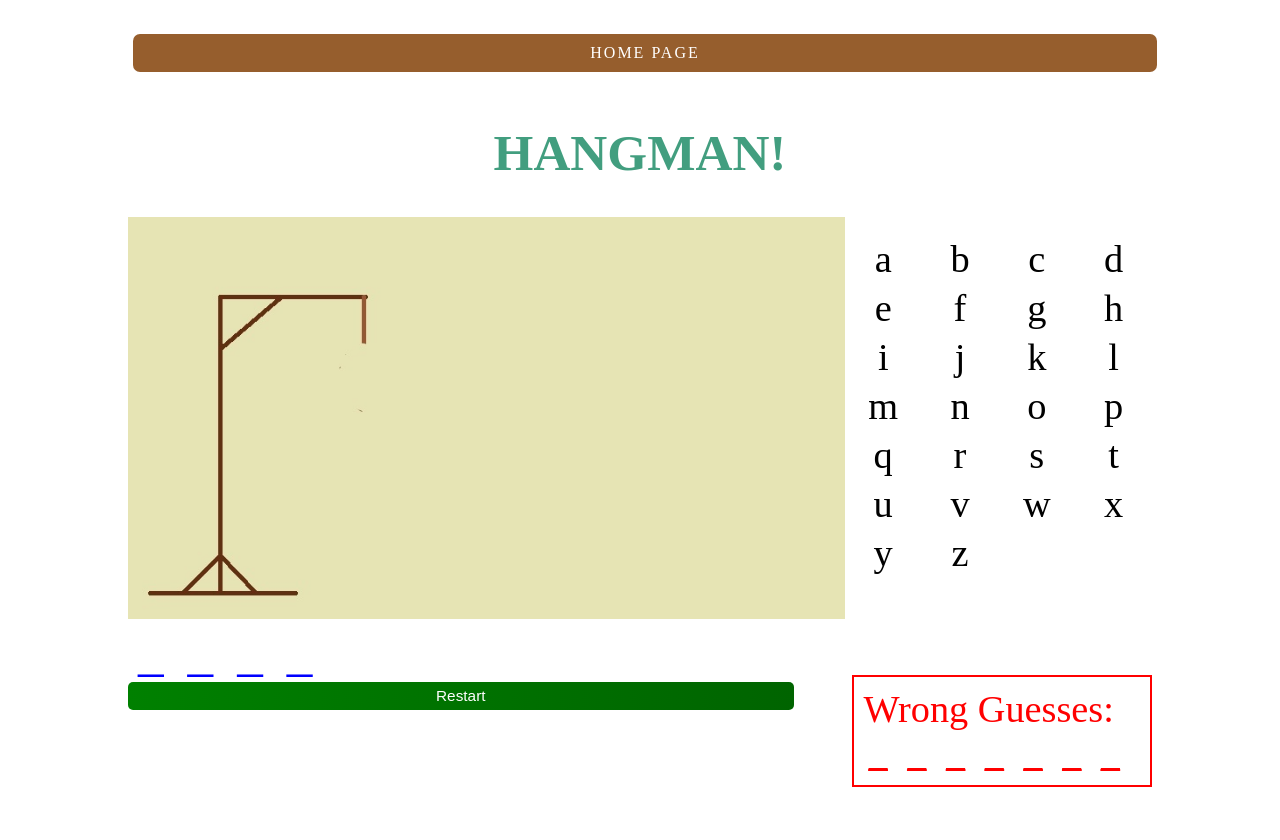
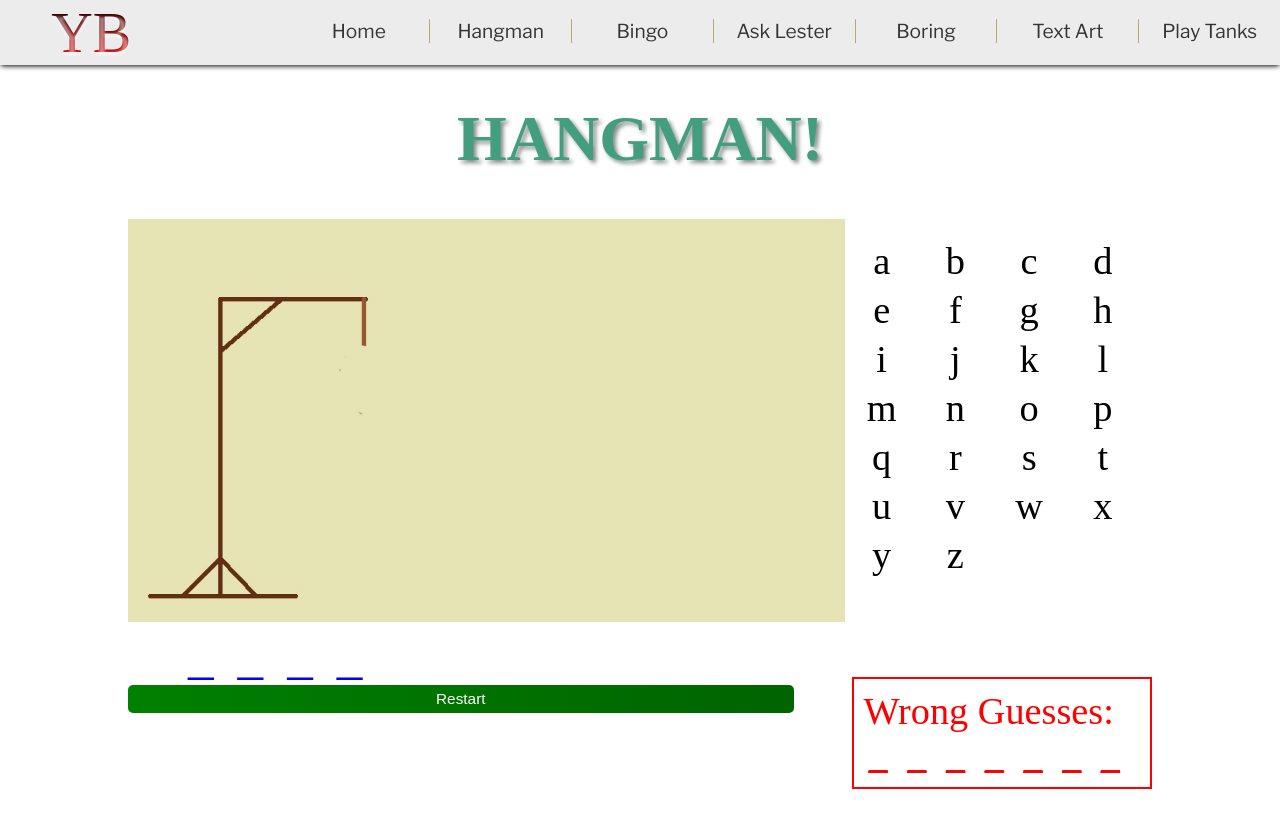
Before and after one commit to benwalley/yo-bro, a PHP site: page /hangman in a window 1280 px wide. Before the commit the page ends 787 px from the top, so only its background shows below. Run offline with PHP 8.4, Linux system fonts and the light colour scheme; some libraries are stand-ins or nearby versions; some web fonts are replaced.

Commit message:
finished header, and added it to hangman, and adjusted hangman to be more mobile friendly.

```diff
--- a/website/hangman/css/gameplay.css
+++ b/website/hangman/css/gameplay.css
@@ -1,6 +1,5 @@
 body {
-	width:80%;
-	margin:auto;
+
 }
 
 input {
@@ -9,29 +8,65 @@ input {
 	margin:2px;
 }
 
-h1 {
-	text-align:center;
-	font-size:4vw;
-	color:#429E7F;
+
+
+@media (orientation:landscape){
+	#gameplay {
+		width:70%;
+		float:left;
+	}
+
+	h1 {
+		text-shadow:3px 3px 4px #838a88;
+		margin-top:0;
+		text-align:center;
+		font-size:5vw;
+		color:#429E7F;
+	}
+}
+@media (orientation:portrait){
+	#gameplay {
+		width:100%;
+		float:left;
+	}
+
+	h1 {
+		text-shadow:1px 7px 7px #919191;
+		margin-top:0;
+		text-align:center;
+		font-size:9vw;
+		color:#429E7F;
+	}
 }
 
-#gameplay {
+@media (orientation:landscape){
+	button{
+		float:left;
+		width:65%;
+		background: linear-gradient(90deg, green, darkgreen);
+		color:white;
+		font-size:1.2vw;
+		padding:5px;
+		border:none;
+		border-radius:5px;
+	}
+}
 
+@media (orientation:portrait){
+	button{
+		float:left;
+		width:65%;
+		margin-left:15%;
+		background: linear-gradient(90deg, green, darkgreen);
+		color:white;
+		font-size:6vw;
+		padding:5px;
+		border:none;
+		border-radius:5px;
+		margin-bottom:10%;
+	}
+}
 
-	width:70%;
-	float:left;
-
-}
-button{
-	float:left;
-	width:65%;
-	background: linear-gradient(90deg, green, darkgreen);
-	color:white;
-	font-size:1.2vw;
-	padding:5px;
-	border:none;
-	border-radius:5px;
-}
 
 button:hover{
 
@@ -43,17 +78,79 @@ img{
 
 }
 
+#main{
+	width:80%;
+	margin-left:10%;
+}
 
 
-}
-#wrong {
-	height:100%;
-	width:20%;
-	margin:0;
-	float:left;
-	margin-top:30px;
+@media (orientation:landscape) {
+	.topSpacer{
+		display:block;
+		width:100%;
+		height:8vw;
+		float:left;
+
+	}
+
 }
 
+@media (orientation:portrait) {
+	.topSpacer{
+		display:block;
+		width:100%;
+		height:17vw;
+		float:left;
+
+	}
+
+}
+
+@media (orientation: landscape){
+	#wrong {
+		height:100%;
+		width:20%;
+		margin:0;
+		float:left;
+		margin-top:30px;
+	}
+
+	#wrong {
+
+		margin-right:0;
+		color: red;
+		font-size: 2.99vw;
+		width:27%;
+		border:2px solid red;
+		float:right;
+		margin-top:5%;
+		margin-bottom:5%;
+		padding:10px;
+	}
+}
+
+@media (orientation: portrait){
+	#wrong {
+		height:100%;
+		width:100%;
+		margin:0;
+		float:left;
+		margin-top:30px;
+	}
+
+	#wrong {
+
+		margin-right:0;
+		color: red;
+		font-size: 7vw;
+		width:100%;
+		border:2px solid red;
+		float:right;
+		margin-top:5%;
+		margin-bottom:5%;
+		padding:10px;
+	}
+}
 
 
 .guessLetter {
@@ -62,39 +159,86 @@ img{
 	color:blue;
 
 }
+@media (orientation: landscape){
+	.guessLetter {
+		font-size:4vw;
+		margin:10px;
+		color:blue;
 
-#guessed {
-	margin-bottom:0px;
-	float:left;
+	}
+
+	#guessed {
+		padding-left:50px;
+		margin-bottom:0px;
+		float:left;
+	}
 }
 
-.remaining{
-	margin:0 0;
-	width:25%;
-	float:left;
-	text-align:center;
-	padding-bottom:5px;
+@media (orientation: portrait){
+	#guessed {
+		/*padding-left:50px;*/
+		margin-bottom:0px;
+		float:left;
+	}
+	.guessLetter {
+		font-size:7vw;
+		margin:15px;
+		color:blue;
+
+	}
+}
 
 
 
 
+
+@media (orientation: landscape){
+	#remaining {
+		font-size:3vw;
+		margin-top:20px;
+		float:right;
+		width:30%;
+	}
+
+	.remaining{
+		margin:0 0;
+		width:24%;
+		float:left;
+		text-align:center;
+		padding-bottom:5px;
+		cursor:pointer;
+	}
+
+}
+@media (orientation: portrait){
+	#remaining {
+		font-size:8vw;
+		margin-top:20px;
+		float:right;
+		width:100%;
+	}
+
+	.remaining{
+		margin:0 0;
+		width:20%;
+		float:left;
+		text-align:center;
+		padding-bottom:5px;
+		cursor:pointer;
+	}
+
 }
 
-#remaining {
-	font-size:3vw;
-	margin-top:20px;
-	float:right;
-	width:30%;
-}
+
+
+
+
 
 
 
 
 .remaining:hover {
 	color:#429E7F;
-	border-bottom:5px solid crimson;
-	color:crimson;
-	padding-bottom:0;
 
 
 }
@@ -105,48 +249,10 @@ img{
 
 
 
-#wrong {
 
-	margin-right:0;
-	color: red;
-	font-size: 2.99vw;
-	width:27%;
-	border:2px solid red;
-	float:right;
-	margin-top:5%;
-	margin-bottom:5%;
-	padding:10px;
-}
 .wrong{
 	margin:5px;
 	text-decoration: underline;
 
 
 }
-
-
-
-a {
-	width:100%;
-	background:#965E2D;
-	float:left;
-	color:white;
-	text-align:center;
-	padding-top:10px;
-	padding-bottom:10px;
-	border-radius:7px;
-	margin:5px;
-	margin-top:0;
-	margin-bottom:5%;
-	display:block;
-	text-transform: uppercase;
-	letter-spacing:2px;
-	text-decoration:none;
-	height:100%;
-
-
-}
-
-a:hover {
-	background:#2D964D;
-}
--- a/website/hangman/index.html
+++ b/website/hangman/index.php
@@ -4,15 +4,22 @@
 	<title>PLAY HANGMAN!</title>
 	<link rel="stylesheet" type="text/css" href="css/gameplay.css">
 	<script   src="https://code.jquery.com/jquery-2.2.3.min.js"   integrity="sha256-a23g1Nt4dtEYOj7bR+vTu7+T8VP13humZFBJNIYoEJo="   crossorigin="anonymous"></script>
-</head>
-<body>
-	<div class = "links">
-		<a href="http://yobrostudios.com">Home Page</a>
-	</div>
 
 
+
+<?php include("../includes/header.html"); ?>
+
+
+<div class = "topSpacer"></div>
+
+<div id = "main">
 	<h1>HANGMAN!</h1>
 
+<div id = "gameplay">
+		<img src="images/hangman1.jpg">
+
+
+	</div>
 
 
 	<div id = "remaining">
@@ -45,11 +52,7 @@
 		<span class = "remaining" id = "25">z</span>
 	</div>
 
-	<div id = "gameplay">
-		<img src="images/hangman1.jpg">
 
-
-	</div>
 
 	<div id = "guessed">
 		<span class = "guessLetter"></span>
@@ -83,7 +86,7 @@
 
 	</div>
 	<button>Restart</button>
-
+</div>
 
 	<script type="text/javascript" src = "js/gameplay.js"></script>
 </body>
--- a/website/includes/css/header.css
+++ b/website/includes/css/header.css
@@ -1,11 +1,10 @@
 body{
 	margin:0;
-	height:1000px;
-	background-image:url("https://keithroysdon.files.wordpress.com/2014/05/guardians-of-the-galaxy-new-poster.jpg");
+
 }
 
 #navbar{
-	position:fixed;
+	position:absolute;
 /*	padding-top:1%;
 	padding-bottom:1%;*/
 /*	height:10vh;*/
@@ -123,24 +122,24 @@ text-shadow:.25px .25px .25px #a76262; */
 	text-decoration:none;
 	color:black;
 	text-align:center;
-	font-size:5vw;
+	font-size:6.5vw;
 	font-family: 'Libre Franklin', sans-serif;
 
 }
 
 .smallLink{
-	padding:20px;
+	display:none;
+	padding:30px;
 	background-image:linear-gradient(rgba(225,225,225,0.9),rgba(192, 192, 192, 0.9));
 
 }
 
 .navSmall{
-	display:none;
 	position:fixed;
 	margin-top:135px;
 
-	width:80%;
-	margin-left:10%;
+	width:90%;
+	margin-left:5%;
 	float:left;
 	text-align:center;
 
--- a/website/includes/header.html
+++ b/website/includes/header.html
@@ -1,20 +1,20 @@
-<!DOCTYPE html>
-<html>
-<head>
-	<title>Yo-Bro Studios</title>
 
-	<link rel="stylesheet" type="text/css" href="css/header.css">
 
+	<link rel="stylesheet" type="text/css" href="../includes/css/header.css">
+	<!-- Google Font -->
 	<link href="https://fonts.googleapis.com/css?family=Cousine|Droid+Sans+Mono|Libre+Franklin" rel="stylesheet">
+	<!-- jQuery CDN -->
+	<script
+	  src="https://code.jquery.com/jquery-3.1.1.min.js"
+	  integrity="sha256-hVVnYaiADRTO2PzUGmuLJr8BLUSjGIZsDYGmIJLv2b8="
+	  crossorigin="anonymous">
+	</script>
 
-	<script
-  src="https://code.jquery.com/jquery-3.1.1.min.js"
-  integrity="sha256-hVVnYaiADRTO2PzUGmuLJr8BLUSjGIZsDYGmIJLv2b8="
-  crossorigin="anonymous"></script>
 </head>
 <body>
 	<div id = "navbar">
 		<a href="/"><div class = "logo">YB</div></a>
+		<!-- Normal Navbar -->
 		<div class = "navBig">
 			<div class = "navLink navRight"><a href="/bingo">Play Tanks</a></div>
 			<div class = "navLink"><a href="/bingo">Text Art</a></div>
@@ -24,6 +24,7 @@
 			<div class = "navLink"><a href="/bingo">Hangman</a></div>
 			<div class = "navLink"><a href="/bingo">Home</a></div>
 		</div>
+		<!-- Navbar that appears in mobile -->
 		<div class = "navSmall">
 			<div class = "smallLink"><a href="/bingo">Home</a></div>
 			<div class = "smallLink"><a href="/bingo">Play Tanks</a></div>
@@ -32,7 +33,6 @@
 			<div class = "smallLink"><a href="/bingo">Ask Lester</a></div>
 			<div class = "smallLink"><a href="/bingo">Bingo</a></div>
 			<div class = "smallLink last"><a href="/bingo">Hangman</a></div>
-
 		</div>
 
 		<div id = "hamburger">
@@ -42,6 +42,4 @@
 		</div>
 	</div>
 
-<script type="text/javascript" src = "js/header.js"></script>
-</body>
-</html>
+<script type="text/javascript" src = "../includes/js/header.js"></script>
```
Also changed, not shown: website/basic/basic.php (added, +10 -0 lines), website/includes/js/header.js (+28 -3 lines).
